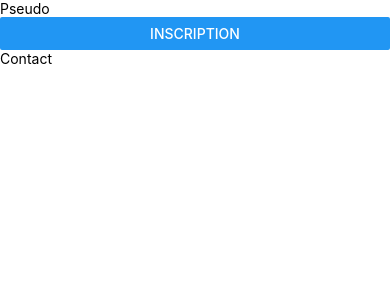
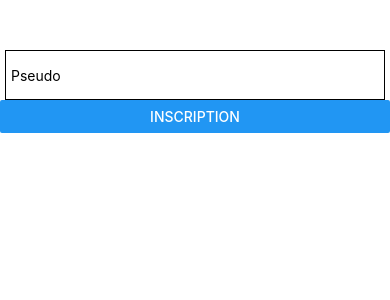
Before and after one commit to AymericPonjee/TFE-10-D.S., a React Native app in the folder DivinSauveurApp/: screen / in a window 390 px wide. Shown: the top 300 px of the page. Built offline with nearby package versions, Linux system fonts and the light colour scheme.

Commit message:
Update Inscription.js

```diff
--- a/DivinSauveurApp/Components/Inscription.js
+++ b/DivinSauveurApp/Components/Inscription.js
@@ -1,16 +1,31 @@
 import React from 'react'
-import { View, Button, TextInput, Text } from 'react-native'
+import { StyleSheet, View, Button, TextInput } from 'react-native'
 
 class Inscription extends React.Component{
     render(){
         return(
-            <View>
-                <TextInput placeholder="Pseudo"/>
-                <Button title="Inscription" onPress={() => {}}/>
-                <Text>Contact</Text>
+            <View style={styles.main}>
+                <TextInput style={styles.pseudo} placeholder="Pseudo"/>
+                <Button style={{ height:50 }} title="Inscription" onPress={() => {}}/>
             </View>
         )
     }
 }
 
+const styles = StyleSheet.create({
+    main:{
+        marginTop:50,
+        flex:1
+    },
+
+    pseudo: {
+        marginLeft:5,
+        marginRight:5,
+        height:50,
+        borderColor: '#000000',
+        borderWidth:1,
+        paddingLeft:5
+    }
+})
+
 export default Inscription
```
